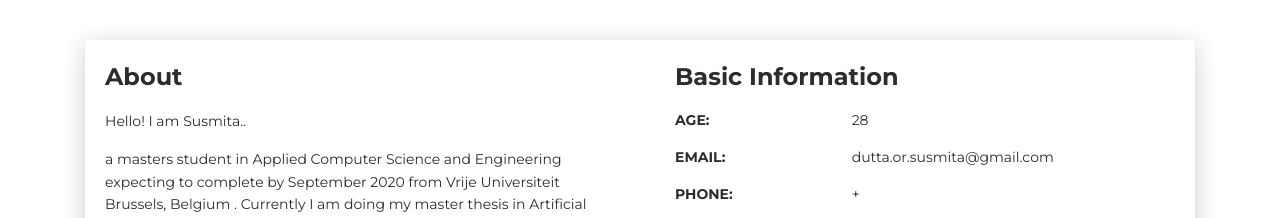
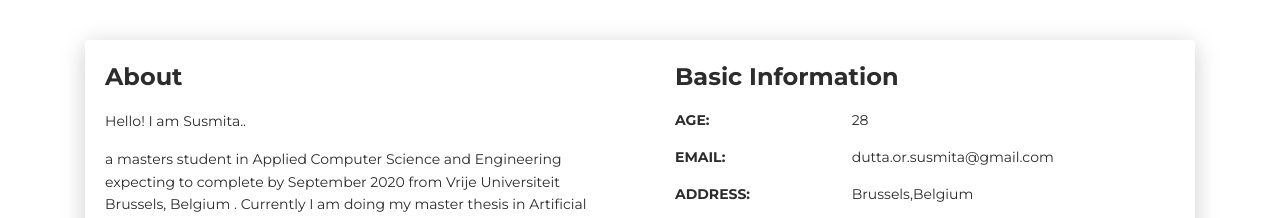
Before and after one commit to susmita-dutta-cs/Susmita_tech, a plain HTML site: page index.html in a window 1280 px wide. Shown: the part 580-798 px from the top of the page. Drawn offline with Linux system fonts and the light colour scheme.

Commit message:
Update index.html

```diff
--- a/index.html
+++ b/index.html
@@ -76,10 +76,10 @@
               <div class="col-sm-4"><strong class="text-uppercase">Email:</strong></div>
               <div class="col-sm-8">dutta.or.susmita@gmail.com</div>
             </div>
-            <div class="row mt-3">
+            <!--<div class="row mt-3">
               <div class="col-sm-4"><strong class="text-uppercase">Phone:</strong></div>
               <div class="col-sm-8">+</div>
-            </div>
+            </div>-->
             <div class="row mt-3">
               <div class="col-sm-4"><strong class="text-uppercase">Address:</strong></div>
               <div class="col-sm-8">Brussels,Belgium</div>
```
